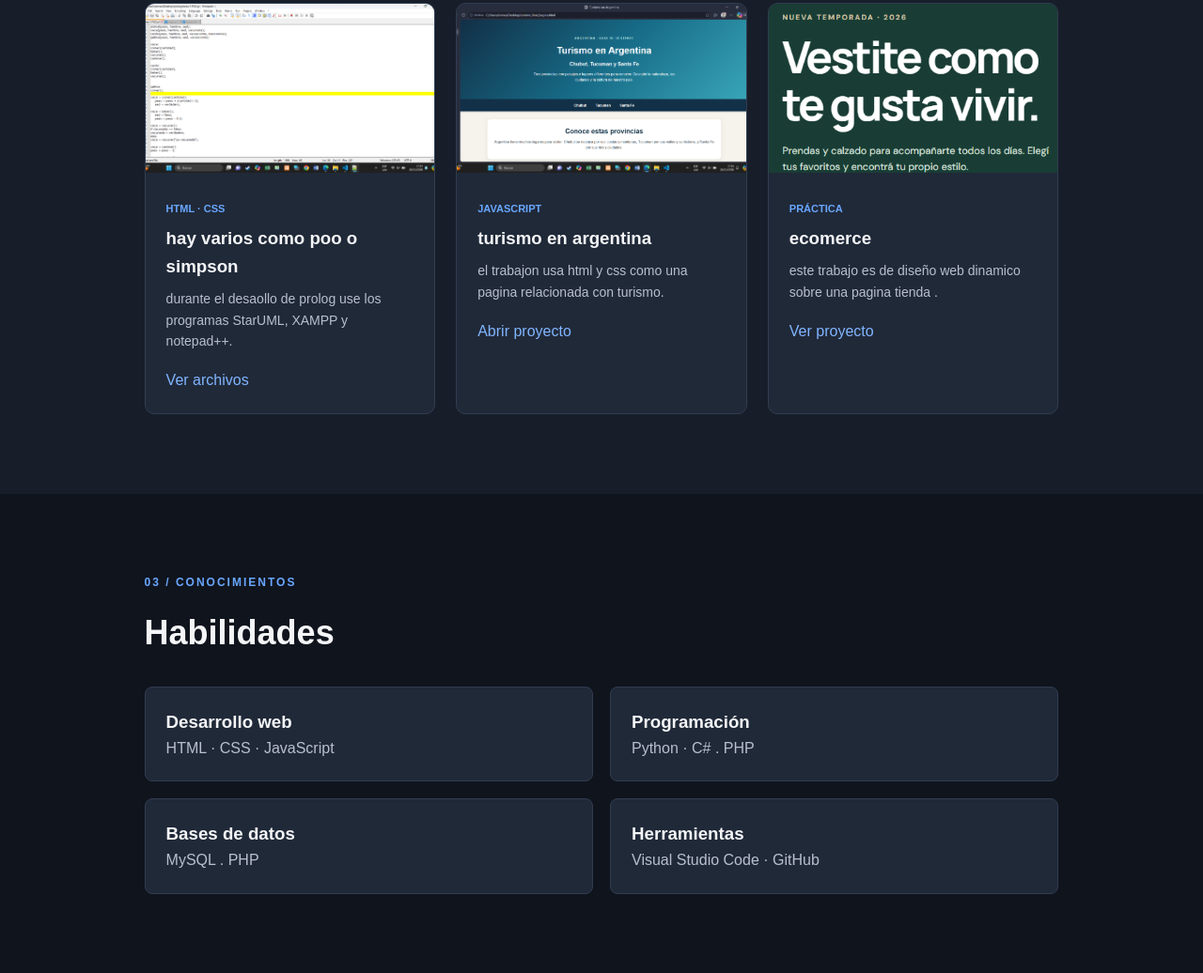
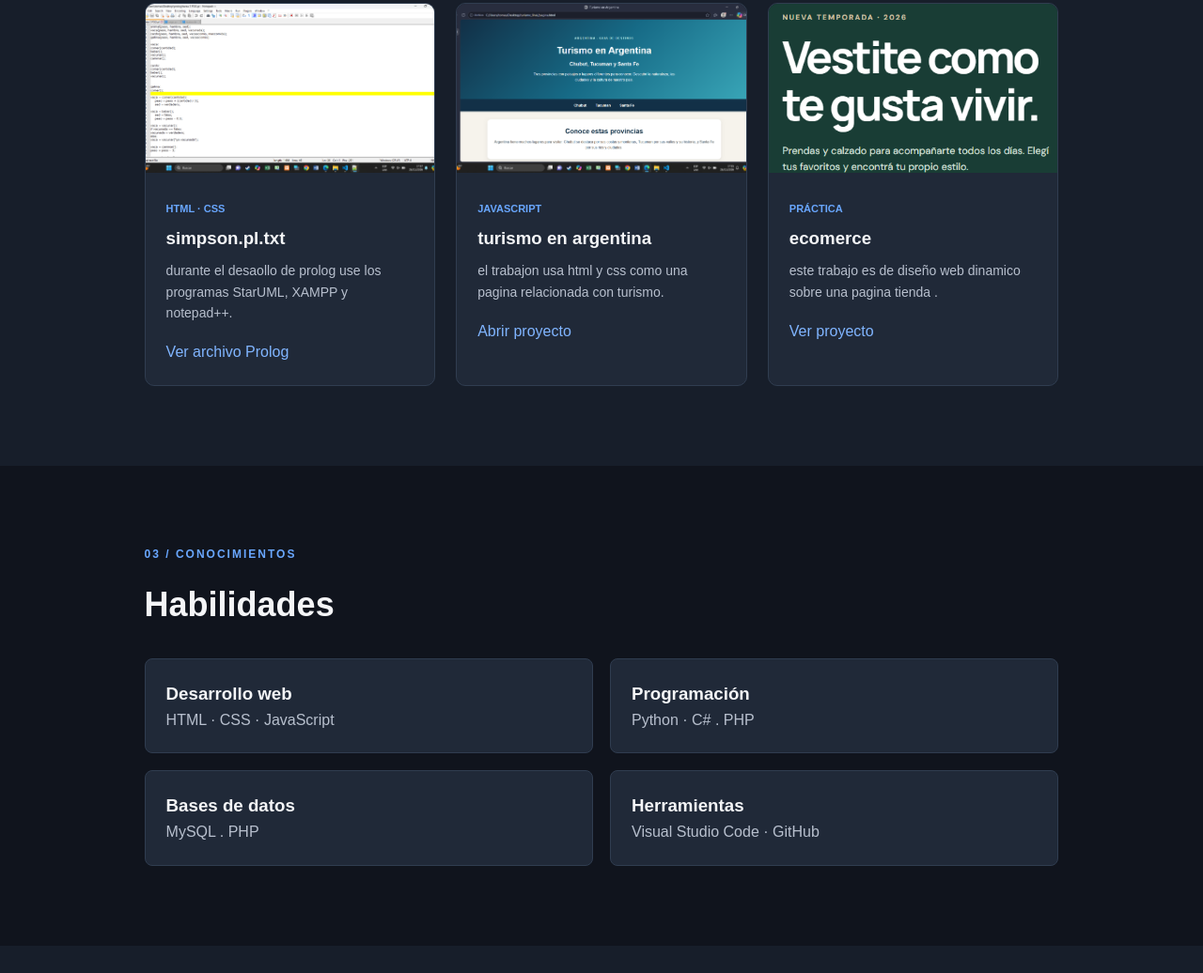
Before and after one commit to piccionetomas3-hue/coronel, a plain HTML site: page index.html in a window 1280 px wide. Shown: the part 1298-2334 px from the top of the page at 94% size. Drawn offline with Linux system fonts and the light colour scheme.

Commit message:
Update project description and link in index.html

```diff
--- a/index.html
+++ b/index.html
@@ -50,9 +50,9 @@
           <img src="prolog.png" alt="Vista previa del proyecto 1">
           <div class="tarjeta-contenido">
             <p class="categoria">HTML · CSS</p>
-            <h3>hay varios como poo o simpson</h3>
+            <h3>simpson.pl.txt</h3>
             <p>durante el desaollo de prolog use los programas StarUML, XAMPP y notepad++.</p>
-            <a href="prolog.zip" target="_blank">Ver archivos </a>
+            <a href="https://piccionetomas3-hue.github.io/coronel/nueva%20carpeta%20(3)/simpson.pl.txt" target="_blank">Ver archivo Prolog</a>
           </div>
         </article>
         <article class="tarjeta">
```
